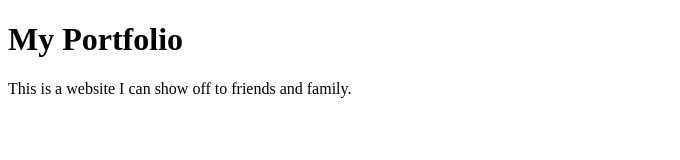
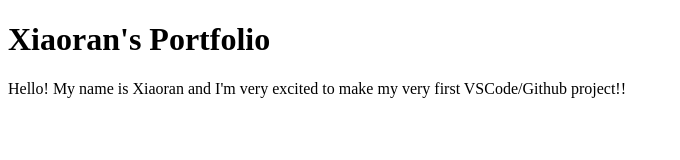
Before and after one commit to xyan-29/my-portfolio, a plain HTML site: page index.html in a window 1280 px wide. Shown: the whole page, without its empty margins (0-680 px from the left). Drawn offline with Linux system fonts and the light colour scheme.

Commit message:
custmize my first page

```diff
--- a/index.html
+++ b/index.html
@@ -1,10 +1,10 @@
 <!DOCTYPE html>
 <html>
 	<head>
-		<title>My Portfolio</title>
+		<title>Xiaoran's Portfolio</title>
 	</head>
 	<body>
-		<h1>My Portfolio</h1>
-		<p>This is a website I can show off to friends and family.</p>
+		<h1>Xiaoran's Portfolio</h1>
+		<p>Hello! My name is Xiaoran and I'm very excited to make my very first VSCode/Github project!!</p>
 	</body>
 </html>
```
